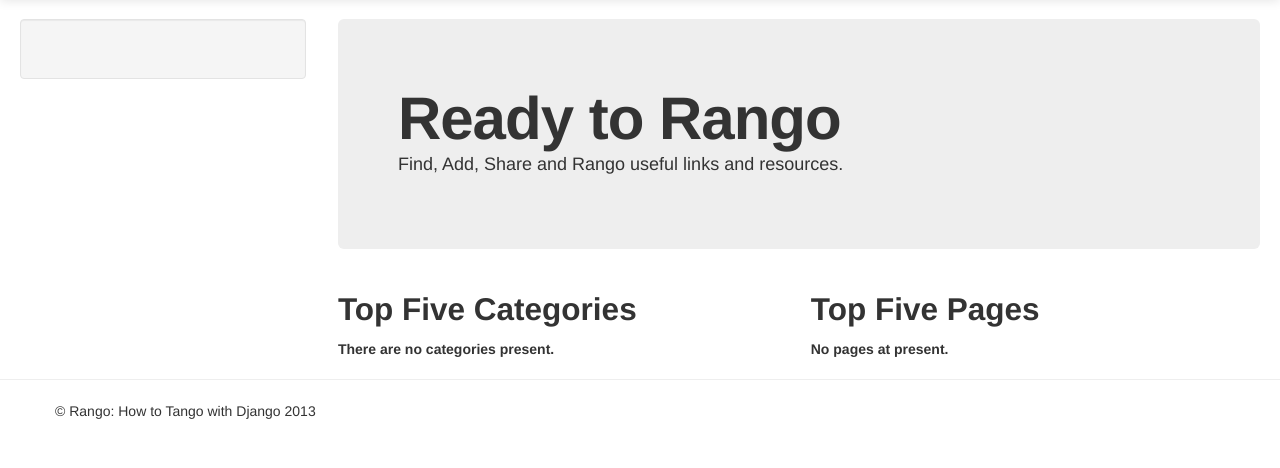
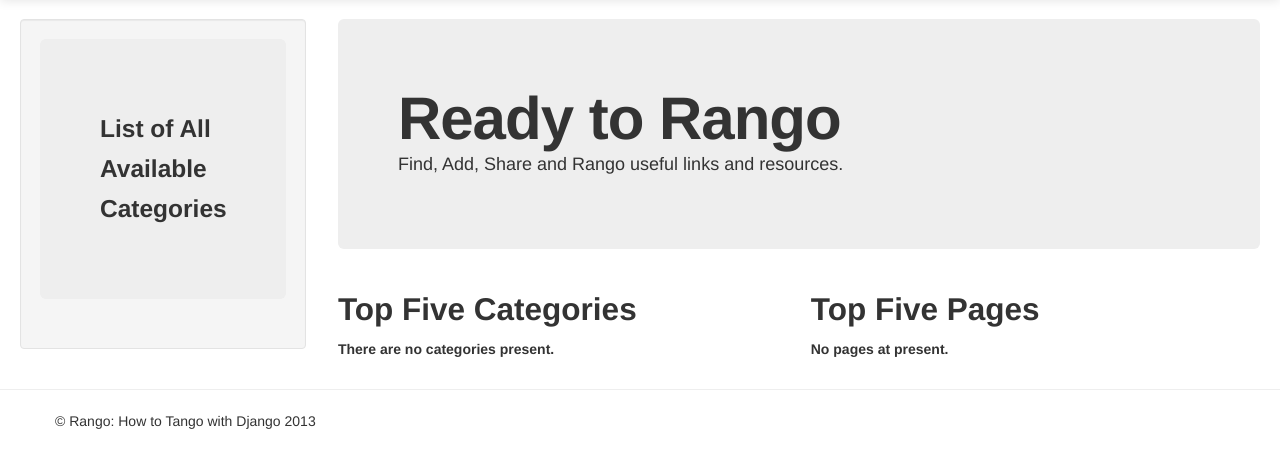
Before and after one commit to codedesigner/tango_with_django, a Django app: page /rango/ in a window 1280 px wide. Shown: the part 41-509 px from the top of the page. Run offline with Django 3.2, Linux system fonts and the light colour scheme; data that the repository does not hold is empty; some libraries are stand-ins or nearby versions.

Commit message:
saving code before revertin from previous commit.

```diff
--- a/tango_with_djnago_project/rango/urls.py
+++ b/tango_with_djnago_project/rango/urls.py
@@ -4,7 +4,7 @@ from rango import views
 urlpatterns = patterns('',
       url(r'^$', views.index, name='index'),
       url(r'^about/$', views.about, name='about'),
-      url(r'^category_list/$', views.category_list, name='category_list'),
+      #url(r'^category_list/$', views.category_list, name='category_list'),
       url(r'^page_list/$', views.page_list, name='page_list'),
       url(r'^add_category/$', views.add_category, name='add_category'),
       url(r'^category/(?P<category_name_url>\w+)$', views.category, name='category'),
--- a/tango_with_djnago_project/rango/views.py
+++ b/tango_with_djnago_project/rango/views.py
@@ -113,13 +113,13 @@ def about(request):
     context = RequestContext(request)
     return render_to_response('rango/about.html', {'visit_count':visit_count}, context)
 
-def category_list(request):
-    context = RequestContext(request)
-    category_list = Category.objects.order_by('-likes')
-    context_dict = {'categories':category_list}
-    for category in category_list:
+def get_category_list():
+    #context = RequestContext(request)
+    category_l = Category.objects.order_by('-likes')
+    context_dict_l = {'categories_l':category_l}
+    for category in category_l:
         category.url = encode_url(category.name)
-    return render_to_response('rango/category_list.html', context_dict, context)
+    return render_to_response('rango/category_list.html', context_dict_l)
 
 def page_list(request):
     context = RequestContext(request)
--- a/tango_with_djnago_project/templates/rango/base.html
+++ b/tango_with_djnago_project/templates/rango/base.html
@@ -54,7 +54,12 @@
       <div class="row-fluid">
         <div class="span3">
           <div class="well sidebar-nav">
-            <!--- Empty for the timebeing -->
+            <!-- {# {% for category in categories %}
+              <ul>
+                <li><a href="/rango/category/{{ category.url }}">{{ category.name }}</a></li>
+              </ul>
+            {% endfor %} #} -->
+            {% include "rango/category_list.html" %}
           </div>
           <!--/.well -->
         </div>
--- a/tango_with_djnago_project/templates/rango/category_list.html
+++ b/tango_with_djnago_project/templates/rango/category_list.html
@@ -1,8 +1,7 @@
-{% extends 'rango/base.html' %}
   {% block body_block %}
     <div class="hero-unit">
       <h3>List of All Available Categories</h3>
-      {% for category in categories %}
+      {% for category in category_l %}
         <ul>
           <li><a href="/rango/category/{{ category.url }}">{{ category.name }}</a></li>
         </ul>
--- a/tango_with_djnago_project/templates/rango/index.html
+++ b/tango_with_djnago_project/templates/rango/index.html
@@ -13,7 +13,7 @@
               <li><a href="/rango/category/{{ category.url }}">{{ category.name }}</a></li>
             {% endfor %}
           </ul>
-          <a href="/rango/category_list/" class="btn btn-info btn-xs">Categories&raquo;</a>
+          <a href="/rango/category_list/" class="btn btn-info btn-xs">All Categories&raquo;</a>
         {% else %}
           <strong>There are no categories present.</strong>
         {% endif %}
@@ -27,7 +27,7 @@
               <li><a href="{{ page.url }}">{{ page.title }}</a> - {{ page.category }} (views: {{ page.views }})</li>
             {% endfor %}
           </ul>
-          <a href="/rango/page_list" class="btn btn-info btn-xs">Pages&raquo;</a>
+          <a href="/rango/page_list" class="btn btn-info btn-xs">All Pages&raquo;</a>
         {% else %}
           <strong>No pages at present.</strong>
         {% endif %}
```
